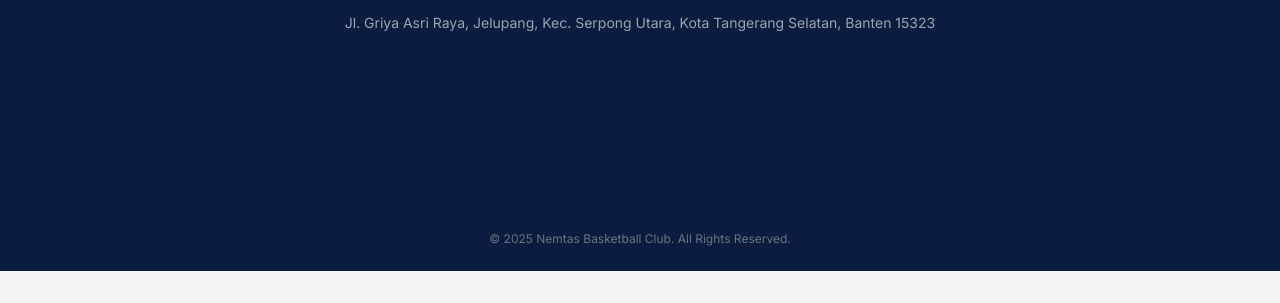
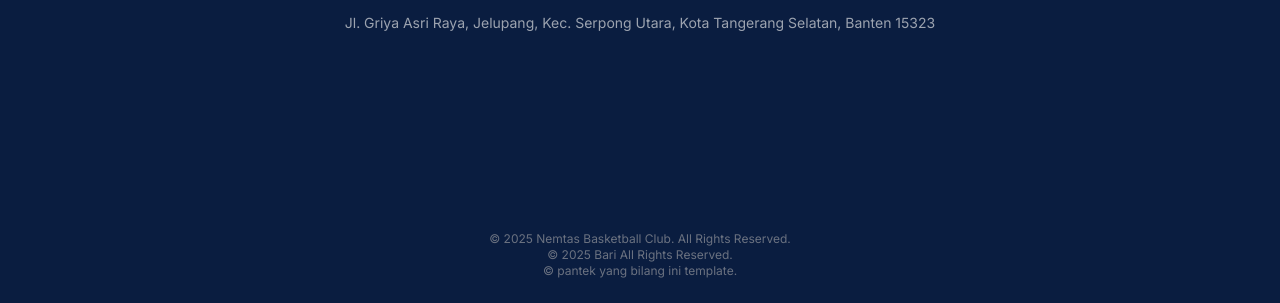
Before and after one commit to bariachmad21/nemtas, a plain HTML site: page index.html in a window 1280 px wide. Shown: the part 6690-6993 px from the top of the page. Before the commit the page ends 6961 px from the top, so only its background shows below. Drawn offline with nearby package versions, Linux system fonts and the light colour scheme.

Commit message:
Update index.html

```diff
--- a/index.html
+++ b/index.html
@@ -496,6 +496,8 @@
                     <a href="#" class="text-2xl hover:text-nemtas-yellow transition-colors"><svg><!-- Icon placeholder --></svg></a>
                 </div>
                 <p class="text-xs text-gray-500">&copy; 2025 Nemtas Basketball Club. All Rights Reserved.</p>
+                <p class="text-xs text-gray-500">&copy; 2025 Bari All Rights Reserved.</p>
+                <p class="text-xs text-gray-500">&copy; pantek yang bilang ini template.</p>
             </div>
         </footer>
     </div>
@@ -665,4 +667,5 @@
     </script>
 
 </body>
+
 </html>
```
